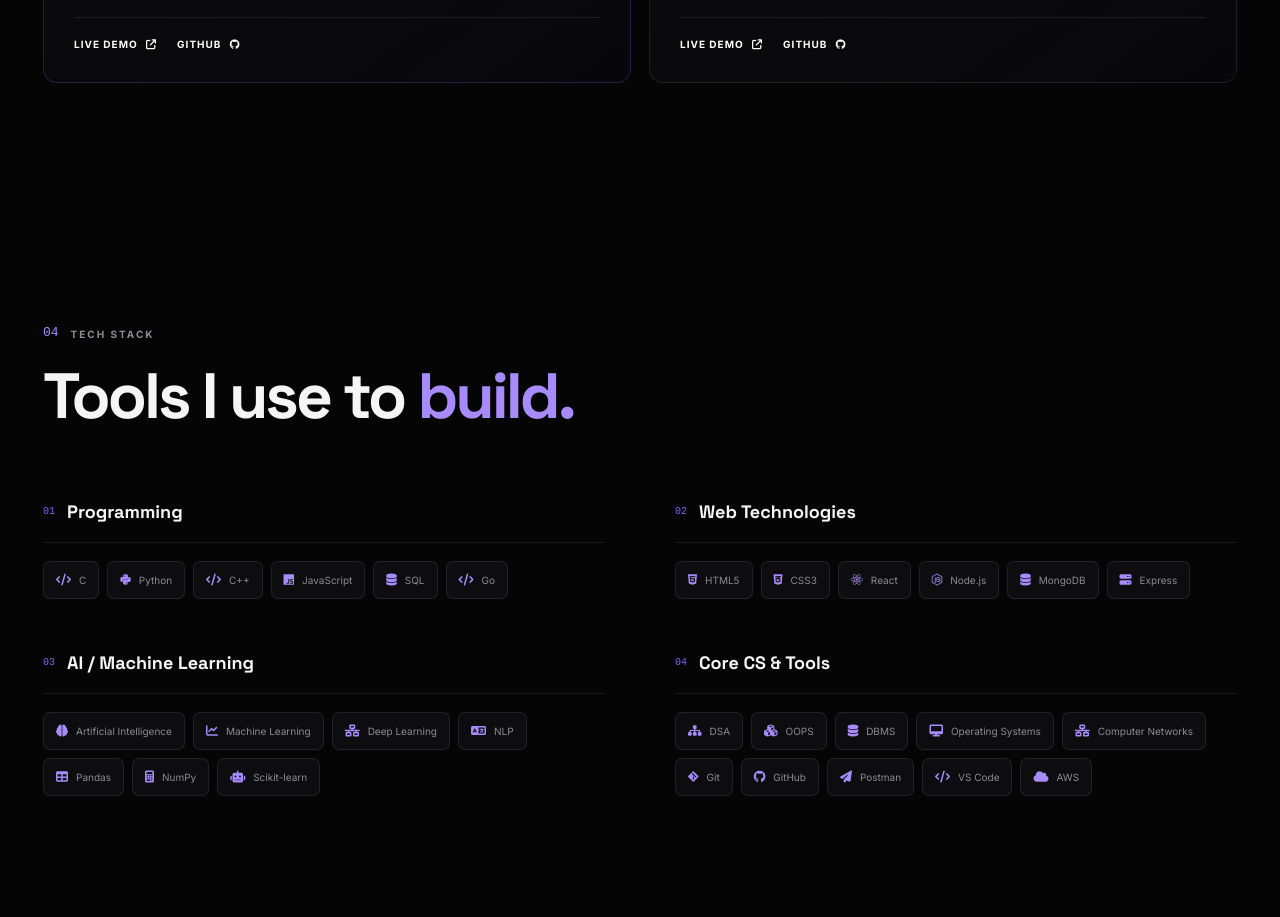
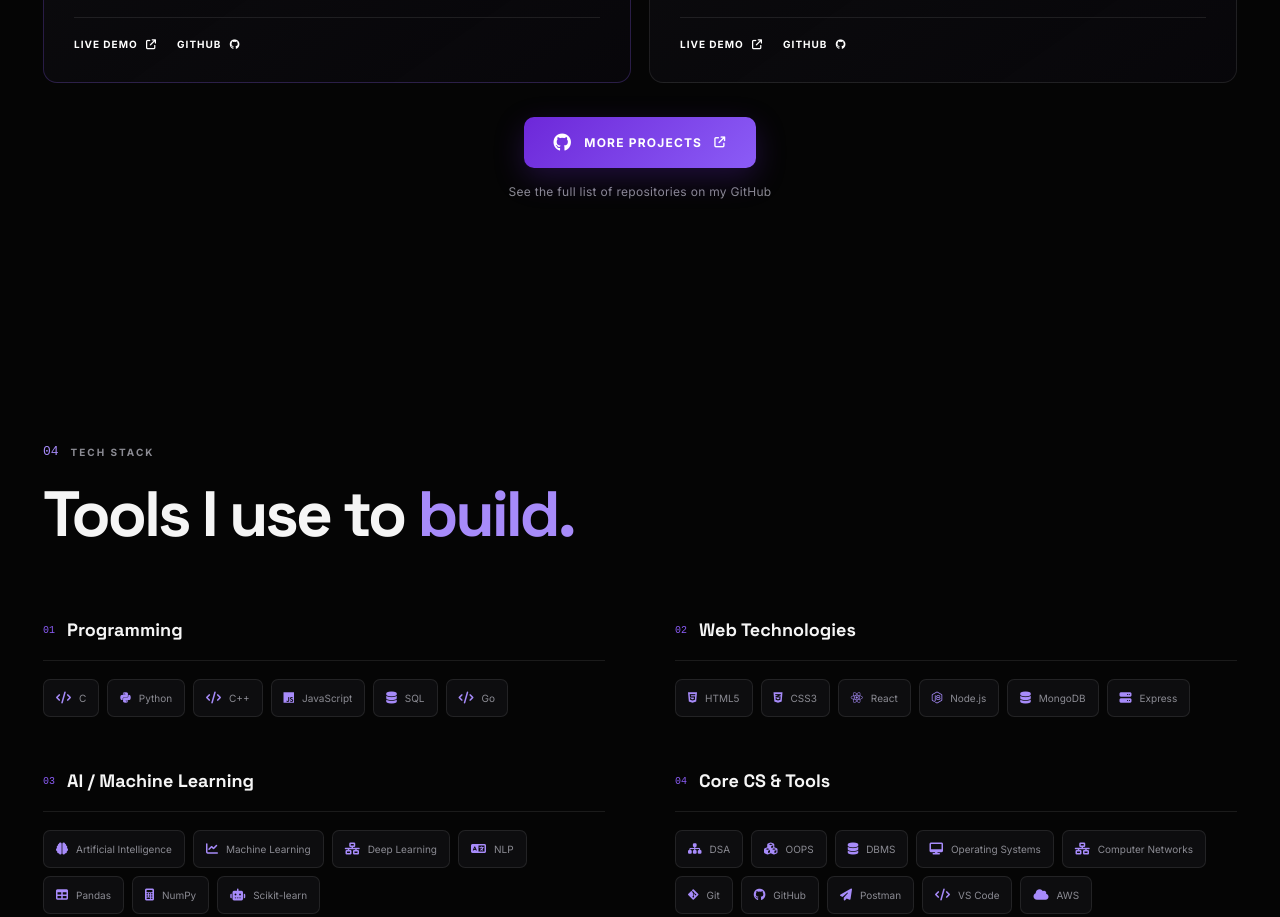
Before and after one commit to nihalhussain555/Nihal_Protfolio, a plain HTML site: page index.html in a window 1280 px wide. Shown: the part 3931-4848 px from the top of the page. Drawn offline with Linux system fonts and the light colour scheme.

Commit message:
more project

```diff
--- a/index.html
+++ b/index.html
@@ -993,6 +993,29 @@
 
             </div>
 
+            <div class="more-projects reveal">
+
+                <a
+                    href="https://github.com/nihalhussain555?tab=repositories"
+                    target="_blank"
+                    rel="noopener noreferrer"
+                    class="primary-btn more-projects-btn"
+                >
+
+                    <i class="fab fa-github more-projects-icon"></i>
+
+                    More Projects
+
+                    <i class="fas fa-arrow-up-right-from-square more-projects-arrow"></i>
+
+                </a>
+
+                <p class="more-projects-hint">
+                    See the full list of repositories on my GitHub
+                </p>
+
+            </div>
+
         </section>
 
 
--- a/style.css
+++ b/style.css
@@ -1757,6 +1757,135 @@ header.hidden {
 }
 
 /* =========================================================
+   MORE PROJECTS (GITHUB REDIRECT)
+========================================================= */
+
+.more-projects {
+    display: flex;
+
+    flex-direction: column;
+
+    align-items: center;
+
+    gap: 14px;
+
+    margin-top: 34px;
+
+    text-align: center;
+}
+
+.more-projects-btn {
+    padding: 16px 30px;
+
+    border-radius: 10px;
+
+    font-size: 12px;
+
+    letter-spacing: 1.2px;
+
+    animation: moreProjectsGlow 3.5s ease-in-out infinite;
+}
+
+.more-projects-btn::before {
+    content: "";
+
+    position: absolute;
+
+    top: 0;
+
+    left: -120%;
+
+    width: 55%;
+
+    height: 100%;
+
+    background:
+        linear-gradient(
+            120deg,
+            transparent,
+            rgba(255,255,255,.35),
+            transparent
+        );
+
+    transform: skewX(-20deg);
+
+    transition: left .6s ease;
+}
+
+.more-projects-btn:hover::before {
+    left: 135%;
+}
+
+.more-projects-icon {
+    font-size: 18px;
+
+    transition: var(--transition);
+}
+
+.more-projects-btn:hover .more-projects-icon {
+    transform: scale(1.18) rotate(-8deg);
+}
+
+.more-projects-arrow {
+    font-size: 11px;
+
+    transition: var(--transition);
+}
+
+.more-projects-btn:hover .more-projects-arrow {
+    transform: translate(3px,-3px);
+}
+
+.more-projects-hint {
+    color: var(--muted);
+
+    font-size: 12px;
+
+    letter-spacing: .3px;
+}
+
+@keyframes moreProjectsGlow {
+    0%,
+    100% {
+        filter:
+            drop-shadow(0 0 0 rgba(139,92,246,0));
+    }
+
+    50% {
+        filter:
+            drop-shadow(0 8px 20px rgba(139,92,246,.45));
+    }
+}
+
+@media (max-width: 800px) {
+    .more-projects {
+        margin-top: 26px;
+    }
+
+    .more-projects-btn {
+        padding: 15px 24px;
+
+        font-size: 11px;
+    }
+}
+
+@media (max-width: 600px) {
+    .more-projects-btn {
+        width: 100%;
+
+        padding: 15px 18px;
+
+        font-size: 10px;
+
+        letter-spacing: .8px;
+    }
+
+    .more-projects-hint {
+        font-size: 10px;
+    }
+}
+
+/* =========================================================
    SKILLS
 ========================================================= */
 
```
